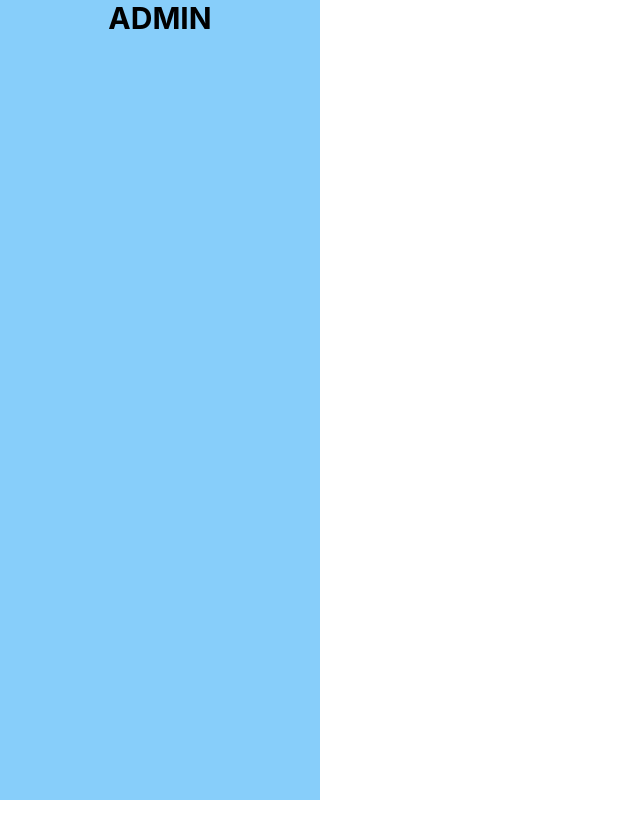
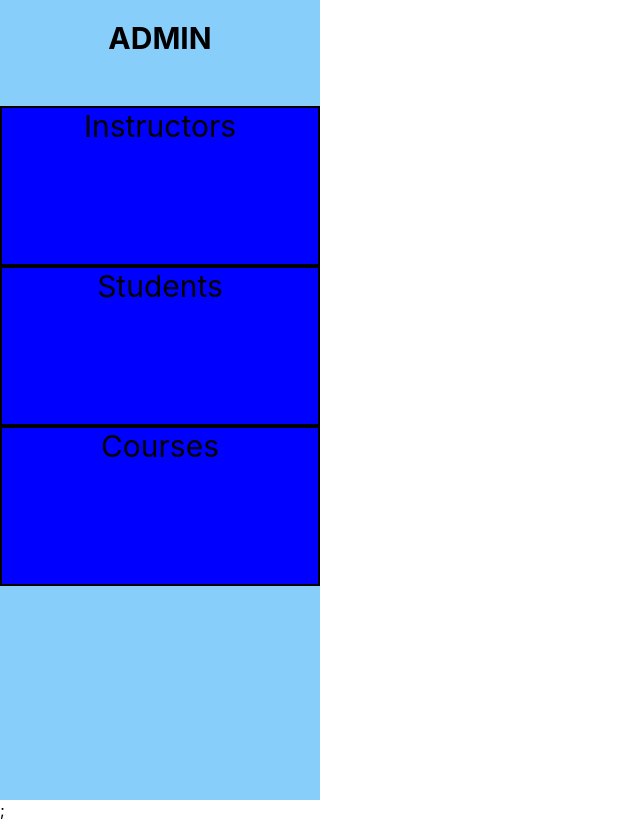
Before and after one commit to Ali-Hussein-1/e-learning, a React (Create React App) app in the folder frontend/: page / in a window 1280 px wide. Shown: the whole page, without its empty margins (0-640 px from the left). Built offline with nearby package versions, Linux system fonts and the light colour scheme.

Commit message:
Frontend<>Creating and styling SidePanelCards component

```diff
--- a/frontend/src/App.css
+++ b/frontend/src/App.css
@@ -77,6 +77,21 @@ label{
   width: 25vw;
   background-color: lightskyblue;
   text-align: center;
+
+}
+
+.sidepanel h1{
+  padding-top: 20px;
+  padding-bottom: 50px;
   font-weight: bold;
   font-size: 30px;
 }
+
+.sidepanelcards{
+  height: 20vh;
+  width: 25vw;
+  background-color: blue;
+  /* text-align: center; */
+  font-size: 30px;
+  border: 2px solid black;
+}
--- a/frontend/src/components/SidePanel.jsx
+++ b/frontend/src/components/SidePanel.jsx
@@ -1,7 +1,18 @@
 import React from "react";
+import SidePanelCards from "./SidePanelCards";
 
 const SidePanel = () => {
-  return <div className="sidepanel">ADMIN</div>;
+  return (
+    <>
+      <div className="sidepanel">
+        <h1>ADMIN</h1>
+        <SidePanelCards data={"Instructors"} />
+        <SidePanelCards data={"Students"} />
+        <SidePanelCards data={"Courses"} />
+      </div>
+      ;
+    </>
+  );
 };
 
 export default SidePanel;
--- /dev/null
+++ b/frontend/src/components/SidePanelCards.jsx
@@ -0,0 +1,7 @@
+import React from "react";
+
+const SidePanelCards = ({ data }) => {
+  return <div className="sidepanelcards">{data}</div>;
+};
+
+export default SidePanelCards;
```
